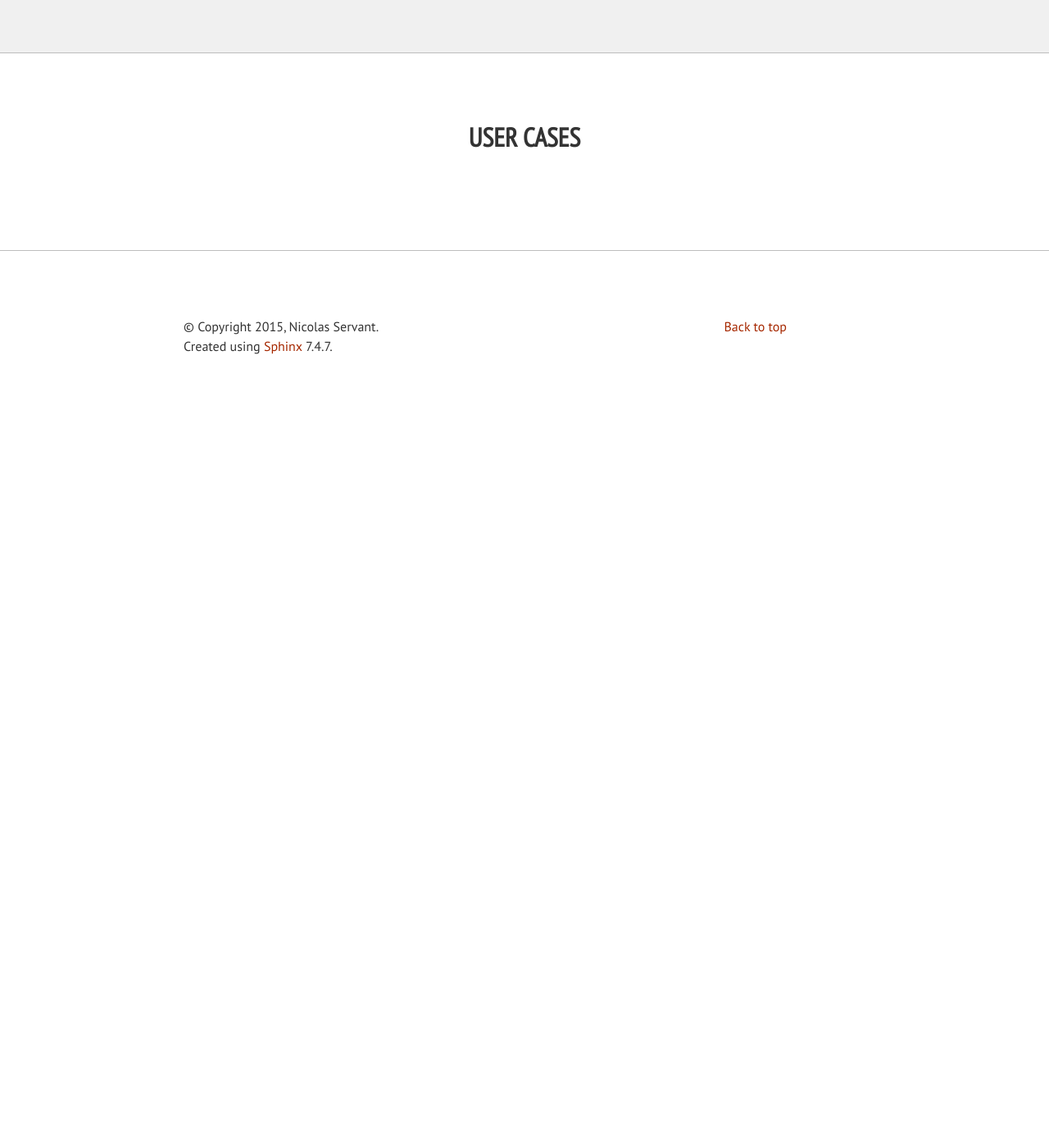
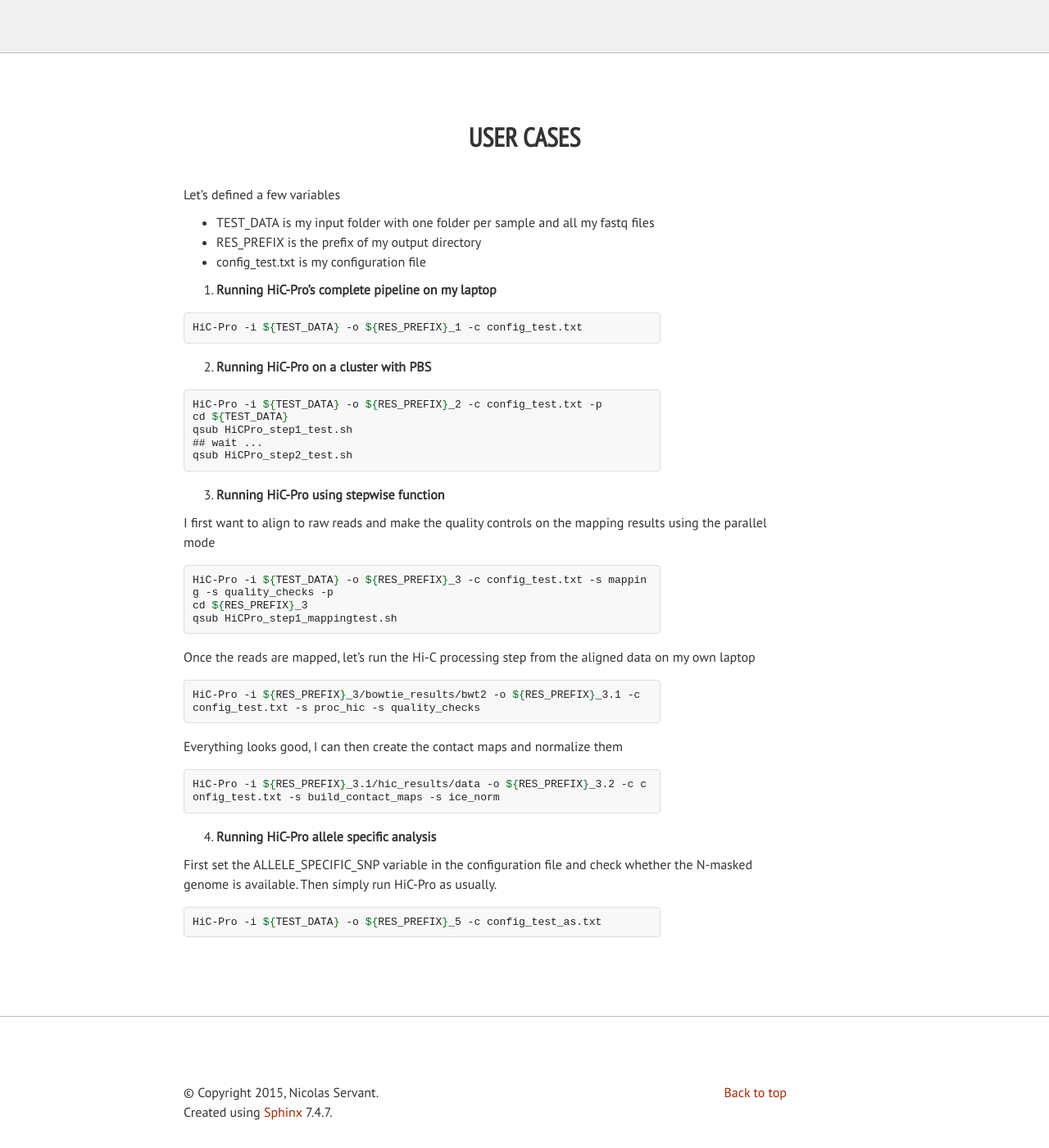
Before and after one commit to nservant/HiC-Pro, a Sphinx documentation site: the page built from doc/USER_CASES.rst, in a window 1280 px wide and 1400 px high. Shown: the whole window at 82% size. Built offline with Sphinx 7.4.7, drawn with Linux system fonts in a browser that asks for light colours.

Commit message:
update doc

```diff
--- a/doc/USER_CASES.rst
+++ b/doc/USER_CASES.rst
@@ -1,2 +1,61 @@
 User cases
 ==========
+
+Let's defined a few variables
+
+* TEST_DATA is my input folder with one folder per sample and all my fastq files
+
+* RES_PREFIX is the prefix of my output directory
+
+* config_test.txt is my configuration file
+
+1. **Running HiC-Pro's complete pipeline on my laptop**
+
+.. code-block:: guess
+
+   HiC-Pro -i ${TEST_DATA} -o ${RES_PREFIX}_1 -c config_test.txt
+
+
+2. **Running HiC-Pro on a cluster with PBS**
+
+.. code-block:: guess
+
+   HiC-Pro -i ${TEST_DATA} -o ${RES_PREFIX}_2 -c config_test.txt -p
+   cd ${TEST_DATA}
+   qsub HiCPro_step1_test.sh
+   ## wait ...
+   qsub HiCPro_step2_test.sh
+
+
+3. **Running HiC-Pro using stepwise function**
+
+I first want to align to raw reads and make the quality controls on the mapping results using the parallel mode
+
+.. code-block:: guess
+
+   HiC-Pro -i ${TEST_DATA} -o ${RES_PREFIX}_3 -c config_test.txt -s mapping -s quality_checks -p
+   cd ${RES_PREFIX}_3
+   qsub HiCPro_step1_mappingtest.sh
+
+
+Once the reads are mapped, let's run the Hi-C processing step from the aligned data on my own laptop
+
+.. code-block:: guess
+
+   HiC-Pro -i ${RES_PREFIX}_3/bowtie_results/bwt2 -o ${RES_PREFIX}_3.1 -c config_test.txt -s proc_hic -s quality_checks
+
+
+Everything looks good, I can then create the contact maps and normalize them
+
+.. code-block:: guess
+
+   HiC-Pro -i ${RES_PREFIX}_3.1/hic_results/data -o ${RES_PREFIX}_3.2 -c config_test.txt -s build_contact_maps -s ice_norm
+
+
+4. **Running HiC-Pro allele specific analysis**
+
+First set the ALLELE_SPECIFIC_SNP variable in the configuration file and check whether the N-masked genome is available. Then simply run HiC-Pro as usually.
+
+.. code-block:: guess
+
+   HiC-Pro -i ${TEST_DATA} -o ${RES_PREFIX}_5 -c config_test_as.txt
```
Also changed, not shown: doc/AS.rst (+4 -4 lines), 11 other files.
